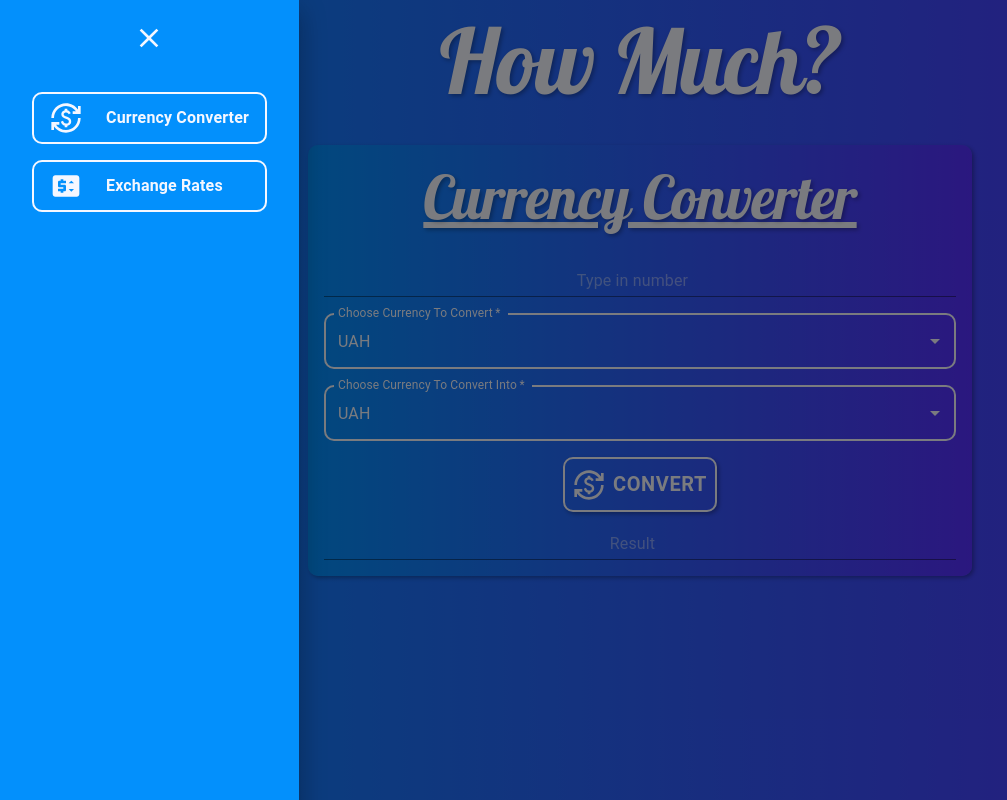
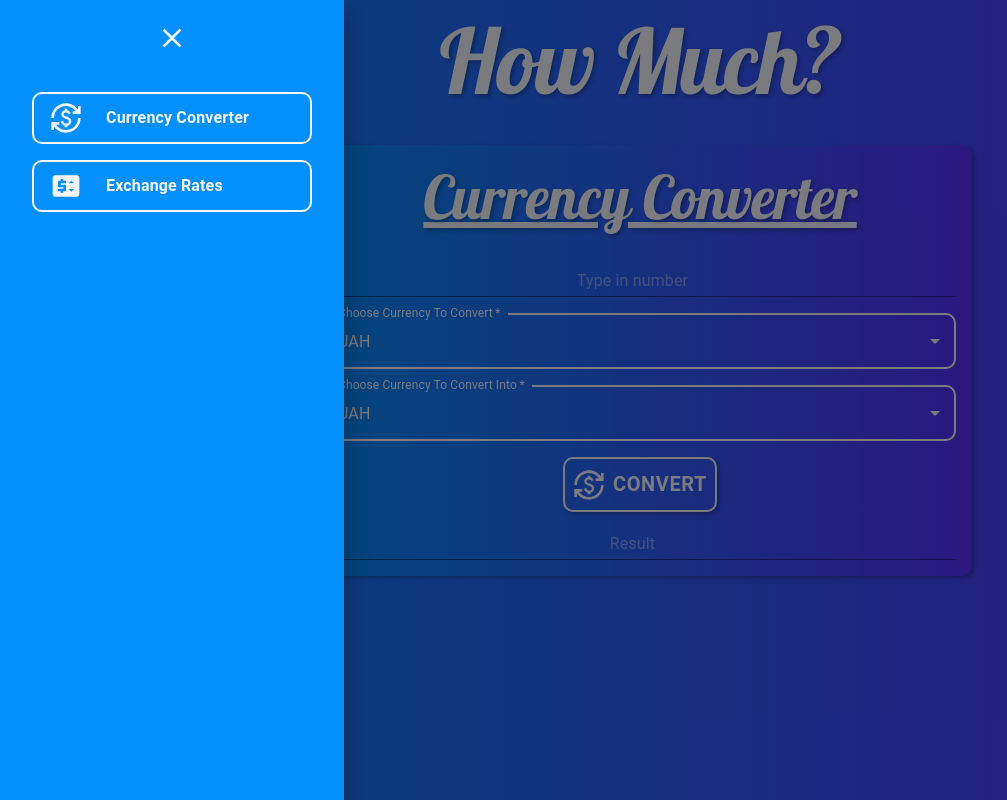
Before and after one commit to volodons/how-much, a React (Create React App) app: page / in a window 1280 px wide. Both pictures are taken after a click on the button 40 px from the left and 54 px from the top of the page. Shown: the whole page, without its empty margins (0-1007 px from the left). Built offline with nearby package versions, Linux system fonts and the light colour scheme; what react-world-flags would draw is missing.

Commit message:
Implement routing for app

```diff
--- a/src/App.js
+++ b/src/App.js
@@ -1,18 +1,9 @@
 import "./index.css";
 import "typeface-lobster";
-import Navigation from "./components/Navigation/Navigation";
-import Title from "./components/Title/Title";
-import CurrencyConverterPage from "./pages/CurrencyConverterPage/CurrencyConverterPage";
-// import ExchangeRatesPage from "./pages/ExchangeRatesPage/ExchangeRatesPage";
+import AppRoutes from "./routes/routes";
 
 const App = () => {
-    return (
-        <>
-            <Navigation />
-            <Title />
-            <CurrencyConverterPage />
-        </>
-    );
+    return <AppRoutes />;
 };
 
 export default App;
--- a/src/components/Navigation/Navigation.jsx
+++ b/src/components/Navigation/Navigation.jsx
@@ -1,4 +1,5 @@
 import { useState } from "react";
+import { Link } from "react-router-dom";
 import MenuIcon from "@mui/icons-material/Menu";
 import PriceChangeIcon from "@mui/icons-material/PriceChange";
 import CurrencyExchangeIcon from "@mui/icons-material/CurrencyExchange";
@@ -49,6 +50,10 @@ const StyledButtonBox = styled(Box)`
     margin-bottom: 1rem;
 `;
 
+const StyledLink = styled(Link)`
+    all: unset;
+`;
+
 const StyledListBox = styled(Box)`
     color: #f5f7ff;
 `;
@@ -56,6 +61,7 @@ const StyledListBox = styled(Box)`
 const StyledListItemButton = styled(ListItemButton)`
     border: 2px solid #f5f7ff;
     border-radius: 10px;
+    width: 280px;
 `;
 
 const StyledListItemText = styled(ListItemText)`
@@ -92,6 +98,7 @@ const Navigation = () => {
                 <StyledListBox>
                     <List>
                         <ListItem>
+                            <StyledLink to="/">
                                 <StyledListItemButton>
                                     <ListItemIcon>
                                         <StyledCurrencyExchangeIcon />
@@ -100,8 +107,10 @@ const Navigation = () => {
                                         Currency Converter
                                     </StyledListItemText>
                                 </StyledListItemButton>
+                            </StyledLink>
                         </ListItem>
                         <ListItem>
+                            <StyledLink to="/rates">
                                 <StyledListItemButton>
                                     <ListItemIcon>
                                         <StyledPriceChangeIcon />
@@ -110,6 +119,7 @@ const Navigation = () => {
                                         Exchange Rates
                                     </StyledListItemText>
                                 </StyledListItemButton>
+                            </StyledLink>
                         </ListItem>
                     </List>
                 </StyledListBox>
--- a/src/pages/CurrencyConverterPage/CurrencyConverterPage.jsx
+++ b/src/pages/CurrencyConverterPage/CurrencyConverterPage.jsx
@@ -1,7 +1,15 @@
 import CurrencyConverter from "../../components/CurrencyConverter/CurrencyConverter";
+import Navigation from "../../components/Navigation/Navigation";
+import Title from "../../components/Title/Title";
 
 const CurrencyConverterPage = () => {
-    return <CurrencyConverter />;
+    return (
+        <>
+            <Navigation />
+            <Title />
+            <CurrencyConverter />
+        </>
+    );
 };
 
 export default CurrencyConverterPage;
--- a/src/pages/ExchangeRatesPage/ExchangeRatesPage.jsx
+++ b/src/pages/ExchangeRatesPage/ExchangeRatesPage.jsx
@@ -2,6 +2,8 @@ import CurrentCurrency from "../../components/CurrentCurrency/CurrentCurrency";
 import ExchangeRates from "../../components/ExchangeRates/ExchangeRates";
 import Box from "@mui/material/Box";
 import { styled } from "@mui/material/styles";
+import Navigation from "../../components/Navigation/Navigation";
+import Title from "../../components/Title/Title";
 
 const StyledBox = styled(Box)`
     display: flex;
@@ -11,10 +13,14 @@ const StyledBox = styled(Box)`
 
 const ExchangeRatesPage = () => {
     return (
-        <StyledBox>
-            <CurrentCurrency />
-            <ExchangeRates />
-        </StyledBox>
+        <>
+            <Navigation />
+            <Title />
+            <StyledBox>
+                <CurrentCurrency />
+                <ExchangeRates />
+            </StyledBox>
+        </>
     );
 };
 
--- /dev/null
+++ b/src/routes/routes.jsx
@@ -0,0 +1,16 @@
+import { BrowserRouter as Router, Routes, Route } from "react-router-dom";
+import CurrencyConverterPage from "../pages/CurrencyConverterPage/CurrencyConverterPage";
+import ExchangeRatesPage from "../pages/ExchangeRatesPage/ExchangeRatesPage";
+
+const AppRoutes = () => {
+    return (
+        <Router>
+            <Routes>
+                <Route path="/" element={<CurrencyConverterPage />} />
+                <Route path="/rates" element={<ExchangeRatesPage />} />
+            </Routes>
+        </Router>
+    );
+};
+
+export default AppRoutes;
```
Lines whose indentation alone changed are shown as unchanged.
